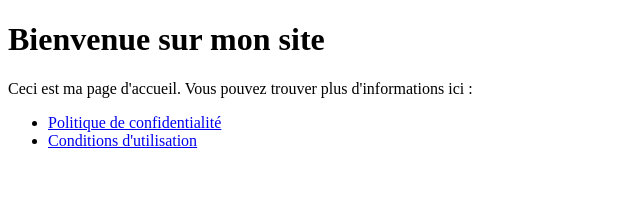
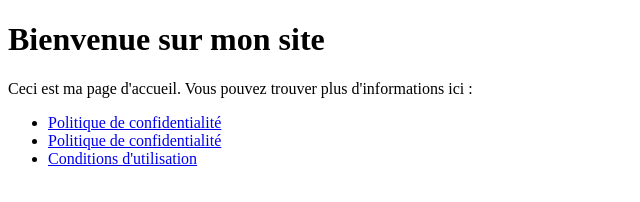
Before and after one commit to DzscGe/ginthub.com, a plain HTML site: page index.html in a window 1280 px wide. Shown: the whole page, without its empty margins (0-640 px from the left). Drawn offline with Linux system fonts and the light colour scheme.

Commit message:
Update index.html

```diff
--- a/index.html
+++ b/index.html
@@ -8,6 +8,7 @@
   <p>Ceci est ma page d'accueil. Vous pouvez trouver plus d'informations ici :</p>
   <ul>
     <li><a href="Privacy-Policy.html">Politique de confidentialité</a></li>
+    <li><a href="Privacy-Policy.html">Politique de confidentialité</a></li>
     <li><a href="Terms-of-Service.html">Conditions d'utilisation</a></li>
   </ul>
 </body>
```
